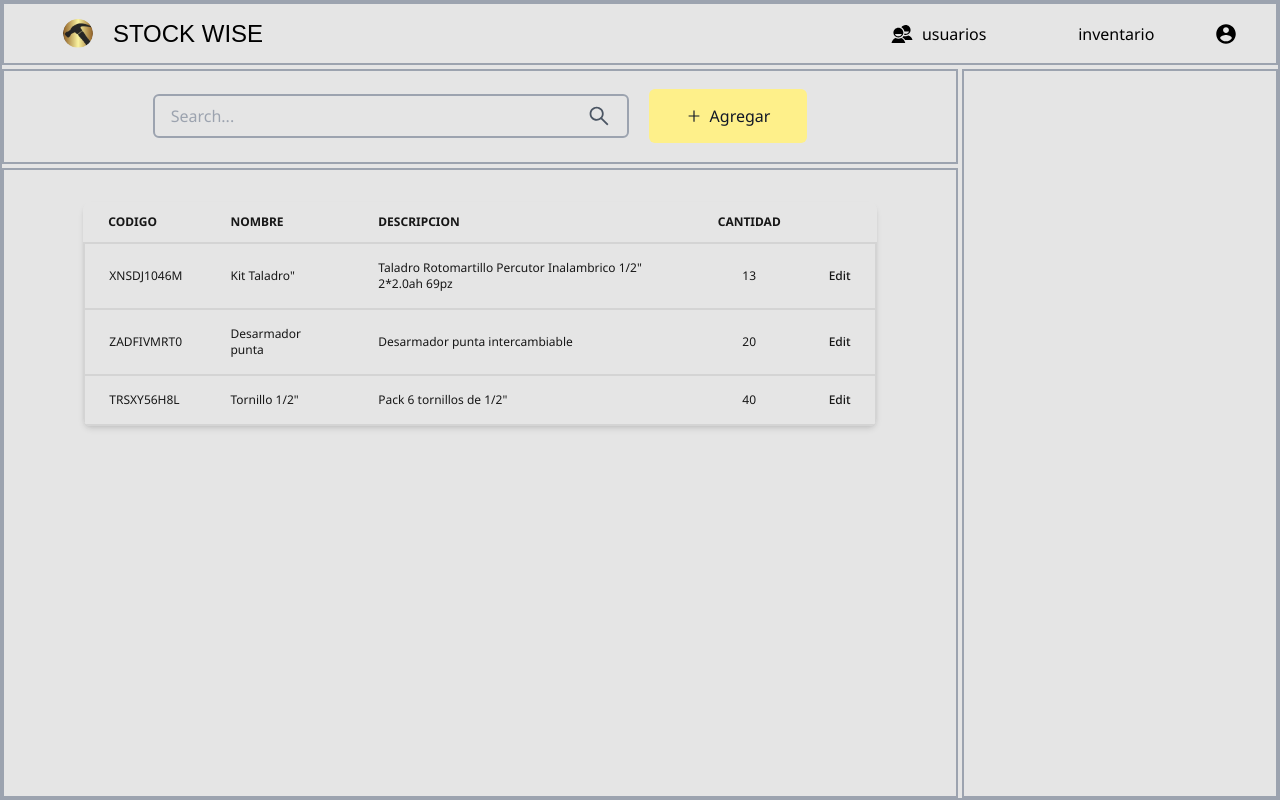
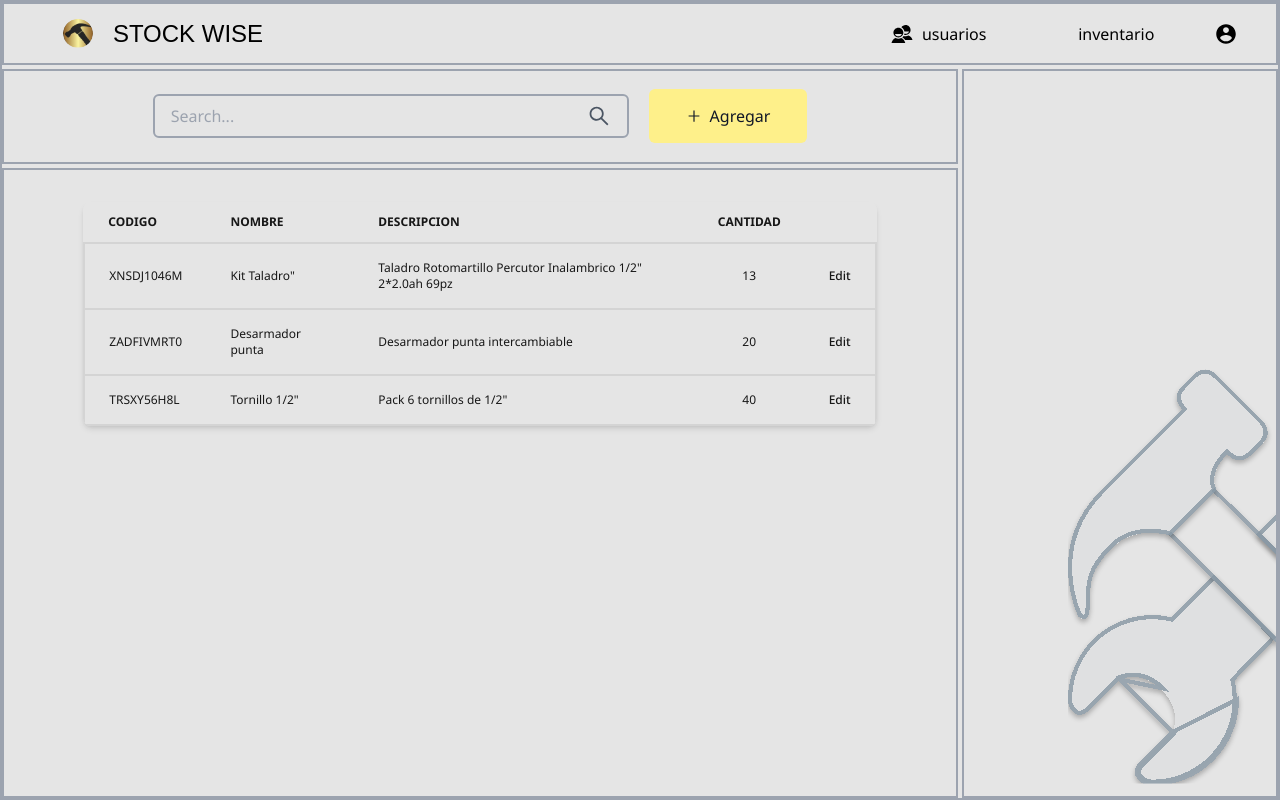
Before and after one commit to No-Country/c12-05-t-java-react, a React (Vite) app in the folder Client/: page /dashboard in a window 1280 px wide. Built offline with nearby package versions, Linux system fonts and the light colour scheme; some icons are missing; a web font is replaced by a local one.

Commit message:
anadido el svg de las herramientas

```diff
--- a/Client/src/pages/Dashboard.jsx
+++ b/Client/src/pages/Dashboard.jsx
@@ -8,7 +8,15 @@ export const Dashboard = () => {
     <div className="grid grid-cols-4 grid-rows-[0.2fr,0.3fr,2fr] gap-1 min-h-screen border-2 border-gray-400 bg-neutral-200">
       <Navbar />
       <SearchBar />
-      <div className="border-2 border-gray-400 row-span-2"></div>
+      <div className="border-2 border-gray-400 row-span-2">
+        <div className="flex justify-end items-end h-full">
+          <img
+            className="h-4/6 w-4/6"
+            src="../../twemoji_hammer-and-wrench.svg"
+            alt="hammer and wrench"
+          />
+        </div>
+      </div>
       <Stock />
     </div>
   );
```
Also changed, not shown: Client/public/twemoji_hammer-and-wrench.svg (added), 1 other file (tests, documents, lock files or other folders).
